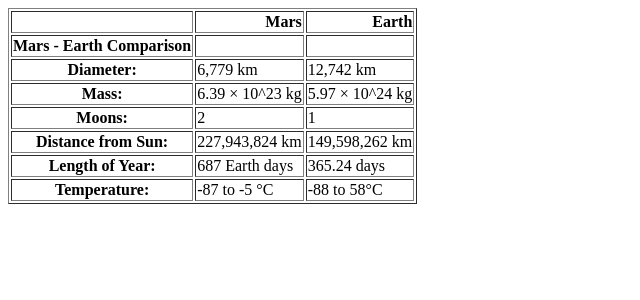
After one commit to lstark85/web-scraping-challenge, a Flask app: template Mission_to_Mars/templates/table.html in a window 1280 px wide. The commit adds this page. Shown: the top 300 px of the page, without its empty margins (0-640 px from the left). Run offline with Flask 2, Linux system fonts and the light colour scheme; the template is opened without the code that fills it, so the values that code supplies are empty; parts of the project's set-up code (start-up, migrations or seed data) failed here and were passed over; some libraries are stand-ins or nearby versions.

Commit message:
updated code

```diff
--- a/Mission_to_Mars/app.py
+++ b/Mission_to_Mars/app.py
@@ -12,8 +12,8 @@ mongo = PyMongo(app)
 # Route to render index.html template using data from Mongo
 @app.route("/")
 def index():
-    mars_dict = mongo.db.marsdata.find_one()
-    return render_template("index.html", mars_dict=mars_dict)
+    mars_data = mongo.db.marsdata.find_one()
+    return render_template("index.html", mars_data=mars_data)
 
 
 
@@ -22,10 +22,10 @@ def index():
 def scrape():
 
     #run scrape function
-    mars_dict = scrape_mars.scrape_info()
+    mars_data = scrape_mars.scrape_info()
 
     #update the Mongo database
-    mongo.db.marsdata.update({}, mars_dict, upsert=True)
+    mongo.db.marsdata.update({}, mars_data, upsert=True)
 
     #redirect back to homepage
     return redirect("/", code=302)
--- a/Mission_to_Mars/scrape_mars.py
+++ b/Mission_to_Mars/scrape_mars.py
@@ -30,9 +30,24 @@ executable_path = {'executable_path': 'chromedriver.exe'}
 browser = Browser('chrome', **executable_path, headless=False)
 
 
+# In[4]:
+
+
+#Dictionary
+# Create dictionary for all info scraped from sources above
+mars_data={
+    "news_title" : [],
+    "news_p" : [],
+    "featured_image_url" : [],
+    "mars_facts" : [],
+    "img_url" : [],
+    "title" : []
+}
+
+
 # ## Nasa Mars News
 
-# In[4]:
+# In[5]:
 
 
 #URL for NASA Mars News
@@ -50,11 +65,13 @@ html = browser.html
 soup = bs(html, 'html.parser')
 
 # Retrieve all elements that has article information
-news_title = soup.find('div', class_='content_title').text
-news_p = soup.find('div', class_='article_teaser_body').text
+news_title = soup.find('div', class_='content_title')
+news_p = soup.find('div', class_='article_teaser_body')
 
-print(news_title)
-print(news_p)
+print(news_title.text)
+print(news_p.text)
+mars_data["news_title"].append(news_title)
+mars_data["news_p"].append(news_p)
 
 
 # ## JPL Mars Space Images - Featured Image
@@ -82,6 +99,7 @@ a = div.find('a', class_='showimg fancybox-thumbs')
 href = a['href']
 featured_image_url = str(space_url) + str(href)
 print(featured_image_url)
+mars_data["featured_image_url"].append(featured_image_url)
 
 
 # In[9]:
@@ -154,7 +172,7 @@ hemisphere_image_urls = []
 section = soup.find('section', id='results-accordian')
 
 #Retrieve the individual "product" info
-div = section('div', class_='description')
+div = section.find_all('div', class_='description')
 
 for product in div:
     #Create dictionary to store title & img url
@@ -162,8 +180,8 @@ for product in div:
 
     #Gets the title by finding the h3 tag
     title = product.find('h3').text
-    dict['title'] = title
-    #print(title)
+
+    print(title)
 
     #Clicks the link with that title
     browser.links.find_by_partial_text(title).click()
@@ -177,8 +195,10 @@ for product in div:
     img = soup.find('img', class_='wide-image')['src']
     #Adds the the first part of the img url
     img_url = str(hem_url + img)
-    dict['img_url'] = img_url
+    print(img_url)
 
+    mars_data['title'].append(title)
+    mars_data['img_url'].append(img_url)
     hemisphere_image_urls.append(dict)
 
     #Returns & resets to main URL to get next info
@@ -192,44 +212,19 @@ browser.quit()
 # In[16]:
 
 
-hemisphere_image_urls
+mars_data
 
 
 # In[17]:
-
-
-# Create dictionary for all info scraped from sources above
-mars_dict={
-    "news_title" : news_title,
-    "news_p" : news_p,
-    "featured_image_url" : featured_image_url,
-    "mars_facts" : html_table,
-    "hemisphere_images" : hemisphere_image_urls
-}
-
-
-# In[18]:
-
-
-mars_dict
-
-
-# In[19]:
 
 
 conn = 'mongodb://localhost:27017'
 client = pymongo.MongoClient(conn)
 
 
-# In[20]:
+# In[18]:
 
 
 db = client.marsdata_db
 marsdata = db.marsdata
-marsdata.insert_one(mars_dict)
-
-
-# In[22]:
-
-
-ipynb-py-convert mission_to_mars.ipynb scrape_mars.py
+marsdata.insert_one(mars_data)
--- /dev/null
+++ b/Mission_to_Mars/templates/table.html
@@ -0,0 +1,46 @@
+<table border="1" class="dataframe">
+  <thead>
+    <tr style="text-align: right;">
+      <th></th>
+      <th>Mars</th>
+      <th>Earth</th>
+    </tr>
+    <tr>
+      <th>Mars - Earth Comparison</th>
+      <th></th>
+      <th></th>
+    </tr>
+  </thead>
+  <tbody>
+    <tr>
+      <th>Diameter:</th>
+      <td>6,779 km</td>
+      <td>12,742 km</td>
+    </tr>
+    <tr>
+      <th>Mass:</th>
+      <td>6.39 × 10^23 kg</td>
+      <td>5.97 × 10^24 kg</td>
+    </tr>
+    <tr>
+      <th>Moons:</th>
+      <td>2</td>
+      <td>1</td>
+    </tr>
+    <tr>
+      <th>Distance from Sun:</th>
+      <td>227,943,824 km</td>
+      <td>149,598,262 km</td>
+    </tr>
+    <tr>
+      <th>Length of Year:</th>
+      <td>687 Earth days</td>
+      <td>365.24 days</td>
+    </tr>
+    <tr>
+      <th>Temperature:</th>
+      <td>-87 to -5 °C</td>
+      <td>-88 to 58°C</td>
+    </tr>
+  </tbody>
+</table>
```
Also changed, not shown: Mission_to_Mars/templates/index.html (+8 -8 lines), 1 other file.
